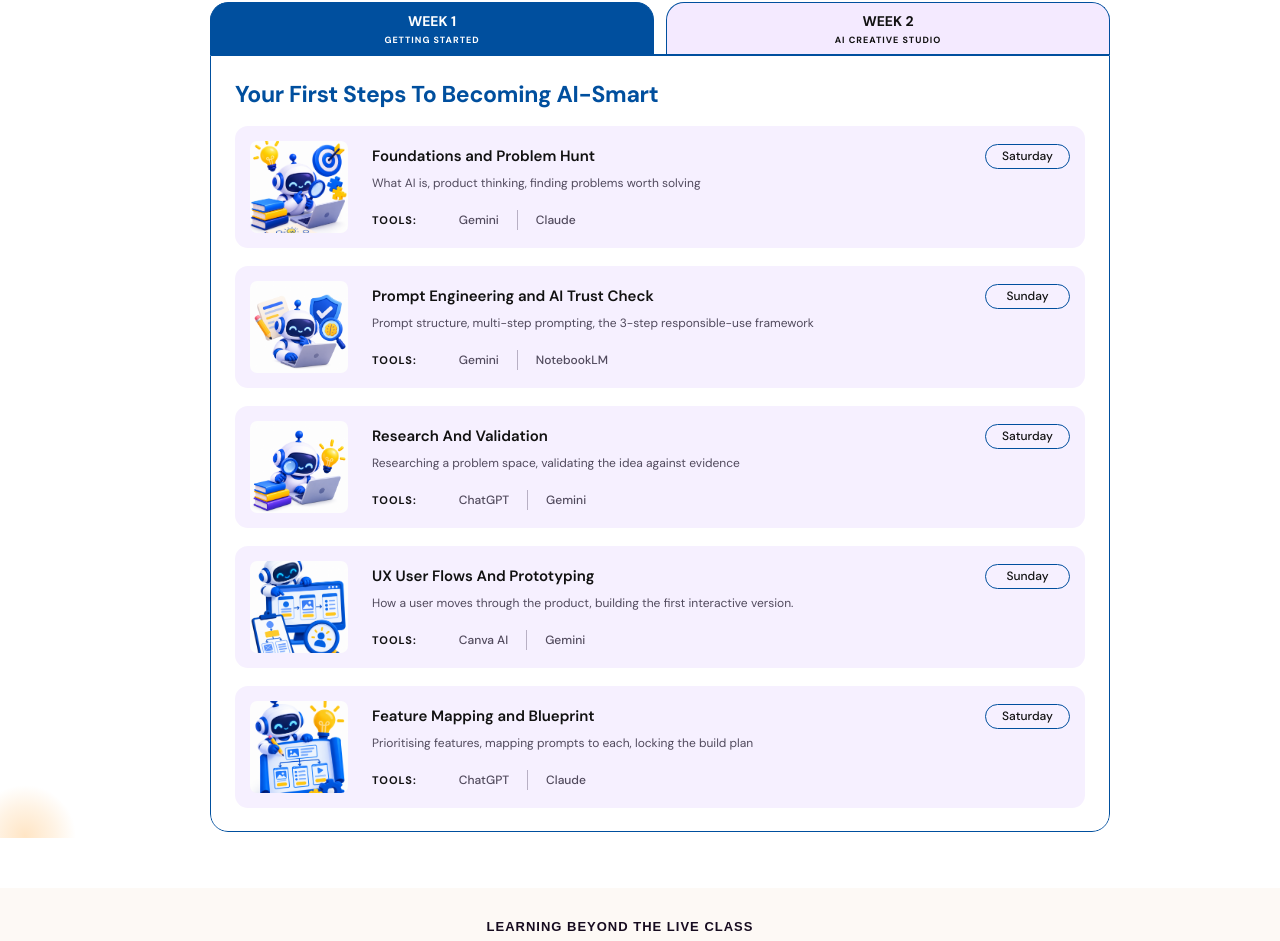
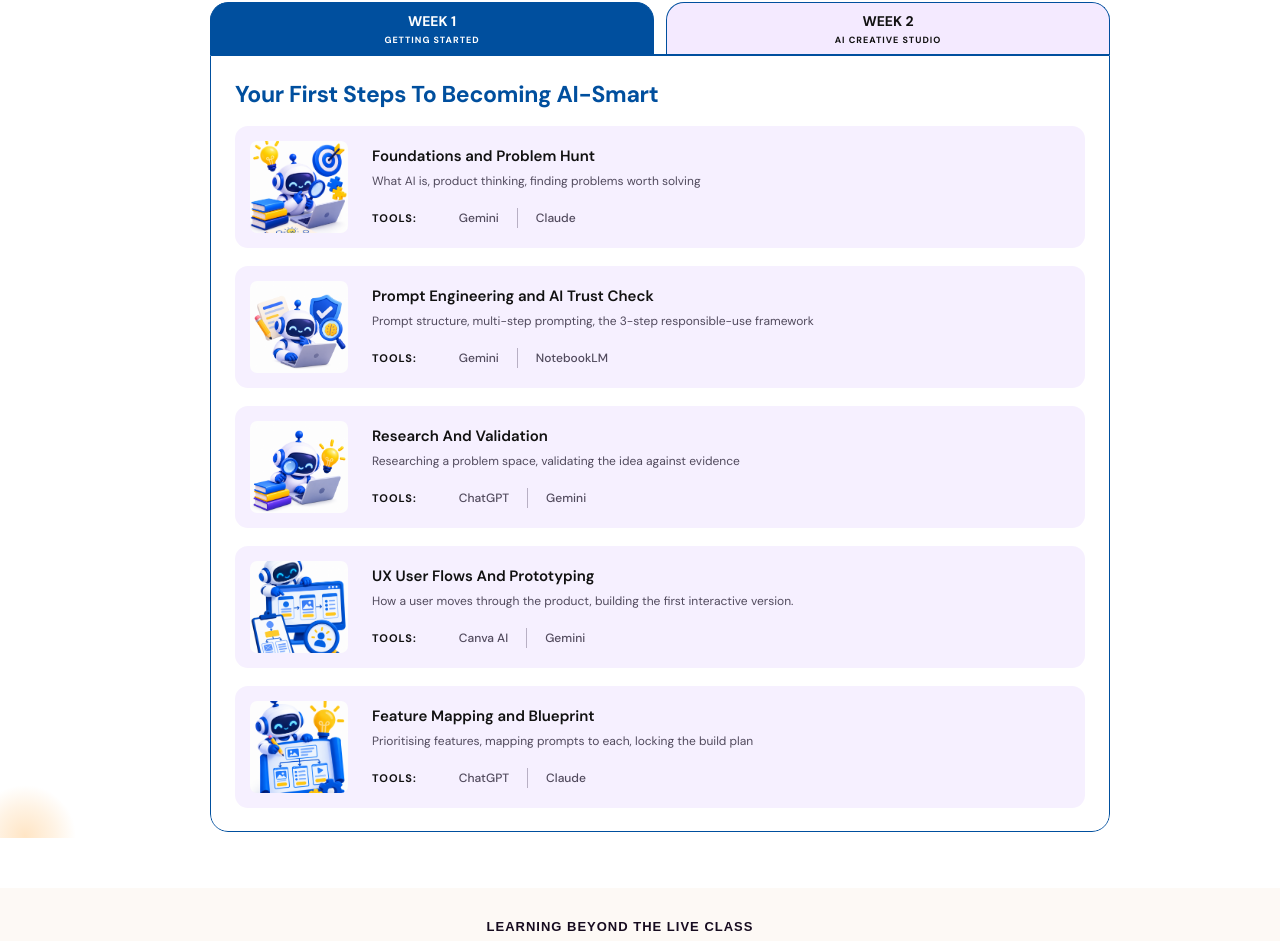
Before and after one commit to developerteam-lang/alkemy-landing-page, a React (Create React App) app: page / in a window 1280 px wide. Shown: the part 2756-3697 px from the top of the page. Built offline with nearby package versions, Linux system fonts and the light colour scheme.

Commit message:
Removed the saturday, sunday from the live classes v32

```diff
--- a/src/LiveClasses.jsx
+++ b/src/LiveClasses.jsx
@@ -208,9 +208,9 @@ function SessionCard({ session }) {
             {session.title}
           </h4>
 
-          <span className="live-classes__day">
+          {/* <span className="live-classes__day">
             {session.day}
-          </span>
+          </span> */}
         </div>
 
         <p className="live-classes__description">
```
